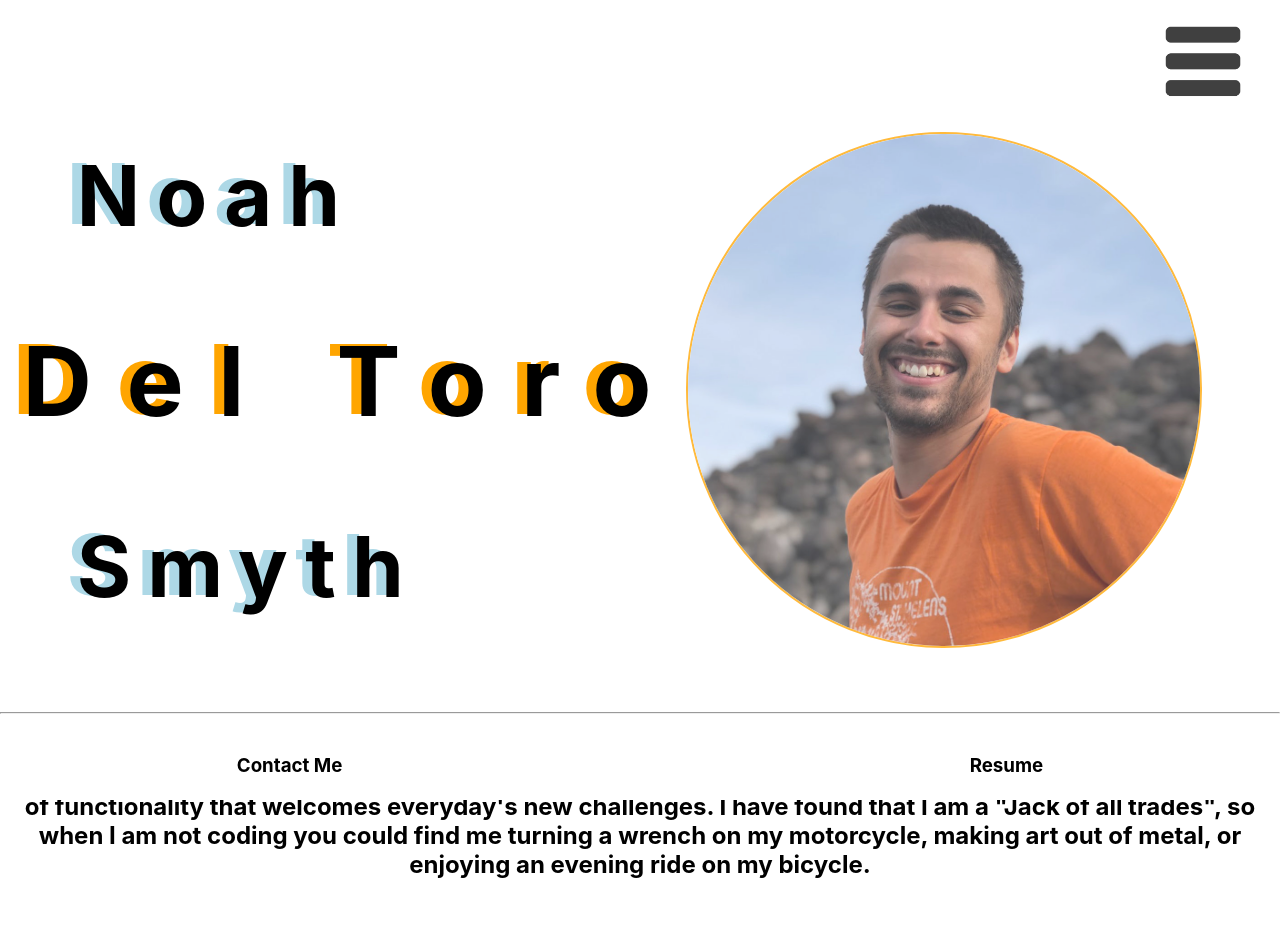
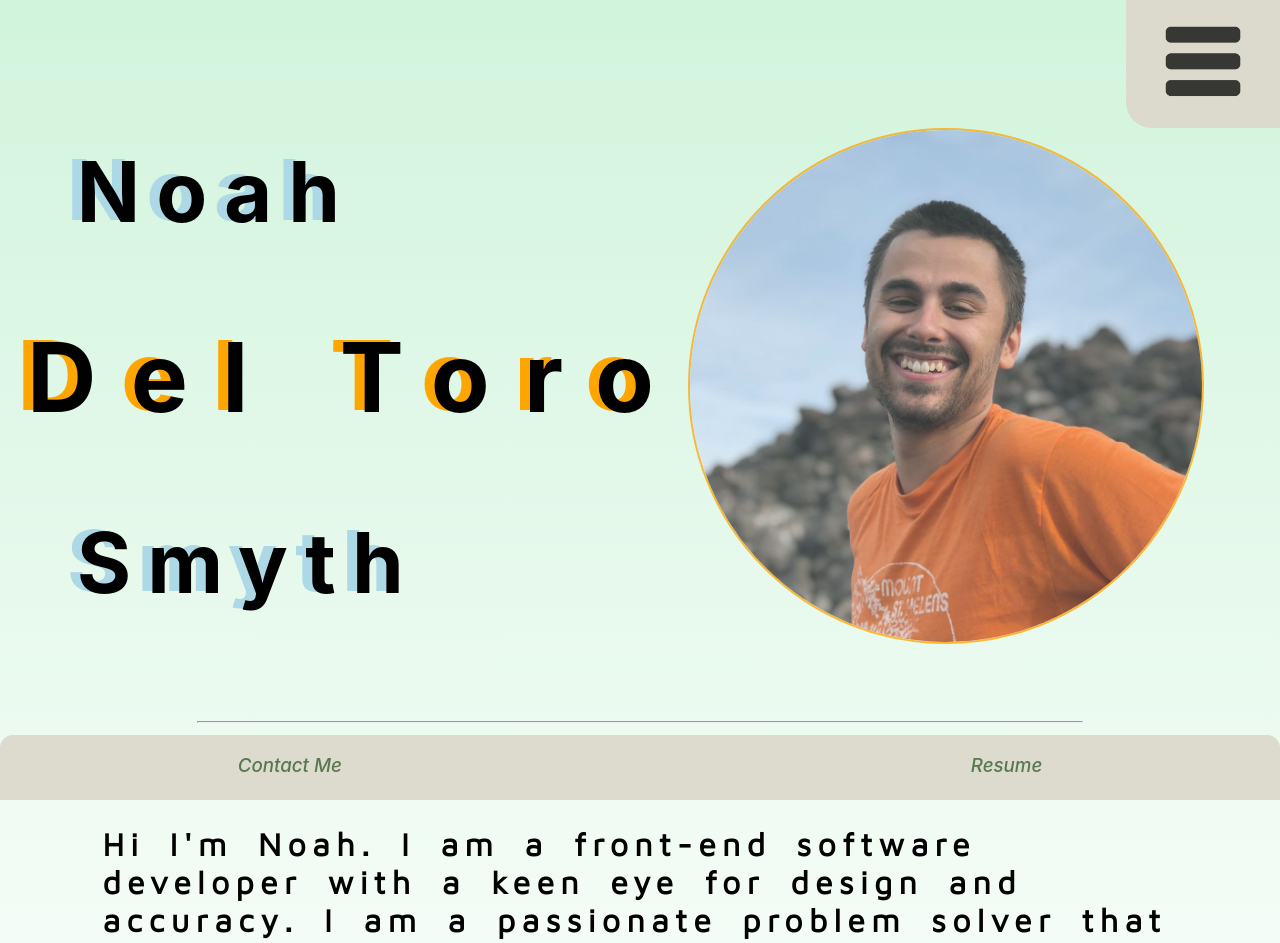
Before and after one commit to NoahDeltoroSmyth/devsite2.0, a React (Create React App) app: page / in a window 1280 px wide. Shown: the top 943 px of the page. Built offline with nearby package versions, Linux system fonts and the light colour scheme.

Commit message:
added css for desktop to match mobile

```diff
--- a/src/App.css
+++ b/src/App.css
@@ -107,6 +107,7 @@
     border-top-right-radius: 2vw;
     border-top-left-radius: 2vw;
     width: 100%;
+    opacity: 0.96;
   }
 
   .resume-link {
@@ -176,6 +177,7 @@
 @media (min-width: 500px) {
   .App {
     text-align: center;
+    background-image: linear-gradient(#d1f4dc, white);
   }
 
   .main {
@@ -205,6 +207,9 @@
 
   .header {
     margin-left: 88%;
+    height: 10vw;
+    background-color: #dcdacc;
+    border-bottom-left-radius: 2vw;
   }
 
   .dropdown-icon {
@@ -224,9 +229,29 @@
     letter-spacing: 1vw;
   }
 
+  h2 {
+    color: #000000;
+    font-family: "Maven Pro", sans-serif;
+    font-size: 2.5vw;
+    letter-spacing: 0.5vw;
+    word-spacing: 0.75vw;
+    margin: 8vw;
+    text-align: left;
+  }
+
+  h3 {
+    font-weight: 500;
+    font-style: italic;
+  }
+
+  hr {
+    width: 69%;
+    margin-top: 6vw;
+  }
+
   a {
     text-decoration: none;
-    color: black;
+    color: #51734a;
   }
 
   a:hover {
@@ -259,8 +284,11 @@
     position: fixed;
     bottom: 0;
     height: 65px;
-    background-color: white;
+    background-color: #dcdacc;
+    border-top-right-radius: 1vw;
+    border-top-left-radius: 1vw;
     width: 100%;
+    opacity: 0.96;
   }
 
   .resume-link {
```
